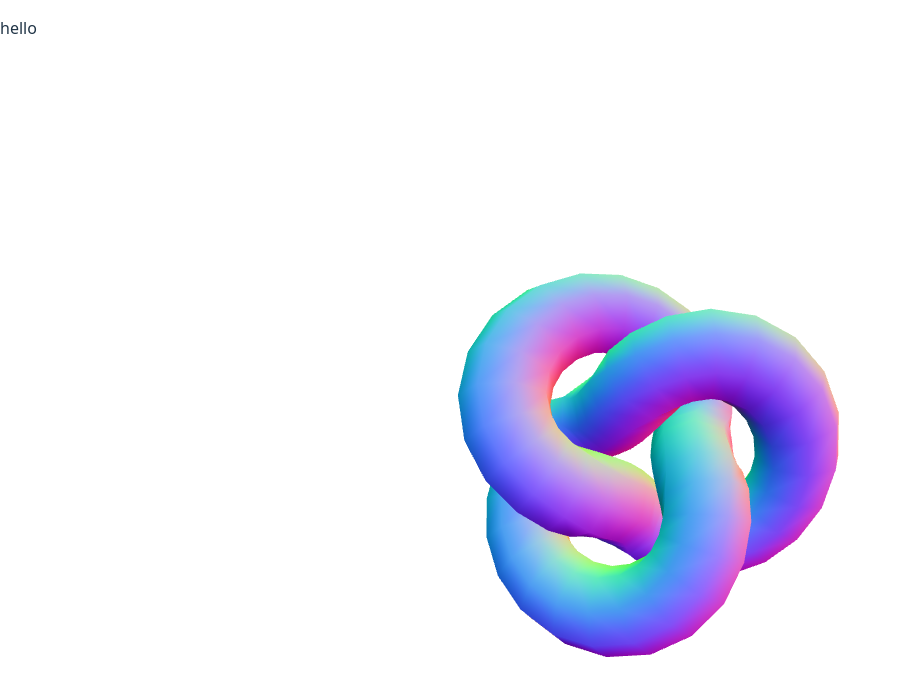
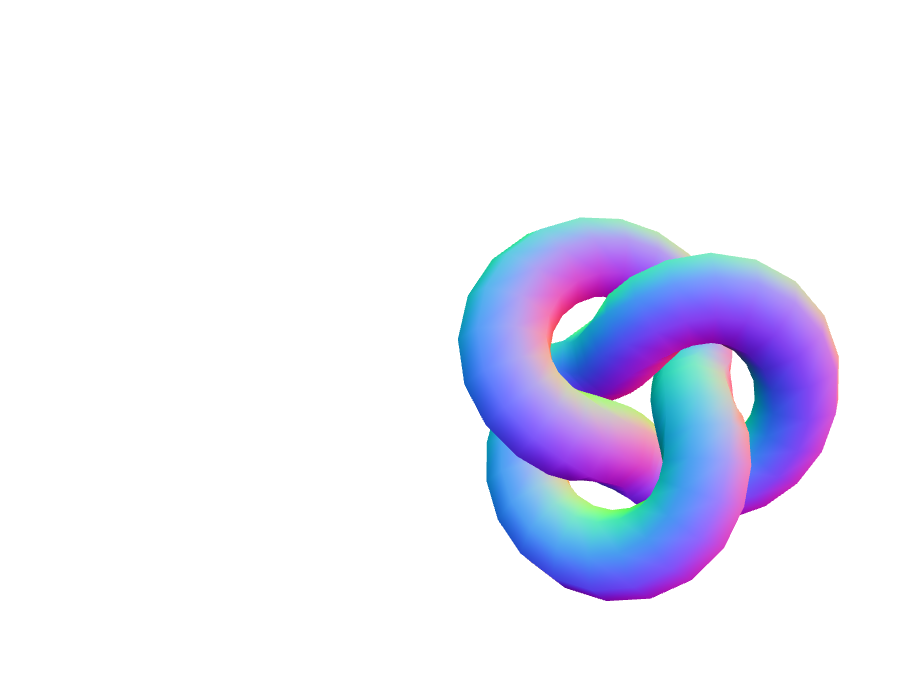
Before and after one commit to dominicprior/r3f-demo-2, a React (Vite) app: page / in a window 1280 px wide. Shown: the top 696 px of the page, without its empty margins (0-901 px from the left). Built offline with nearby package versions, Linux system fonts and the light colour scheme.

Commit message:
Add experience.tsx

```diff
--- a/src/App.tsx
+++ b/src/App.tsx
@@ -1,20 +1,12 @@
-import { useState } from 'react'
 import { Canvas } from '@react-three/fiber'
 import './App.css'
+import Experience from './experience.tsx'
 
 export default function App() {
 
-      return (
-        <>
-            <p>
-                hello
-            </p>
-            <Canvas>
-                <mesh>
-                    <torusKnotGeometry />
-                    <meshNormalMaterial />
-                </mesh>
-            </Canvas>
-        </>
+    return (
+        <Canvas>
+            <Experience />
+        </Canvas>
     )
 }
--- /dev/null
+++ b/src/experience.tsx
@@ -0,0 +1,8 @@
+export default function Experience() {
+    return <>
+        <mesh>
+            <torusKnotGeometry />
+            <meshNormalMaterial />
+        </mesh>
+    </>
+}
```
